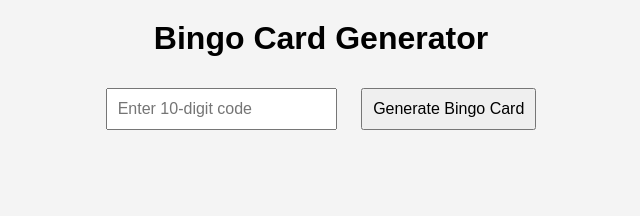
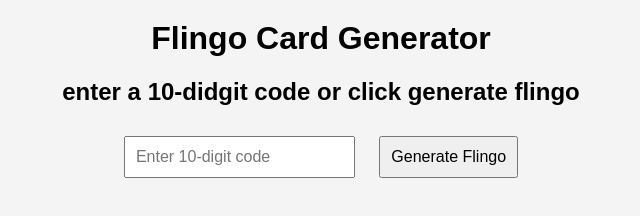
Before and after one commit to 0Keen0/Flingo, a plain HTML site: page index.html in a window 1280 px wide. Shown: the whole page, without its empty margins (319-959 px from the left). Drawn offline with Linux system fonts and the light colour scheme.

Commit message:
Update index.html

```diff
--- a/index.html
+++ b/index.html
@@ -71,10 +71,11 @@
     </style>
 </head>
 <body>
-    <h1>Bingo Card Generator</h1>
+    <h1>Flingo Card Generator</h1>
+    <h2>enter a 10-didgit code or click generate flingo</h2>
     <!-- Adding a simple input form for the seed and a generate button -->
     <input type="text" id="seed" placeholder="Enter 10-digit code">
-    <button onclick="generateBingo()">Generate Bingo Card</button>
+    <button onclick="generateBingo()">Generate Flingo</button>
 
     <!-- Placeholder for the generated Bingo card -->
     <div id="bingoCard"></div>
```
